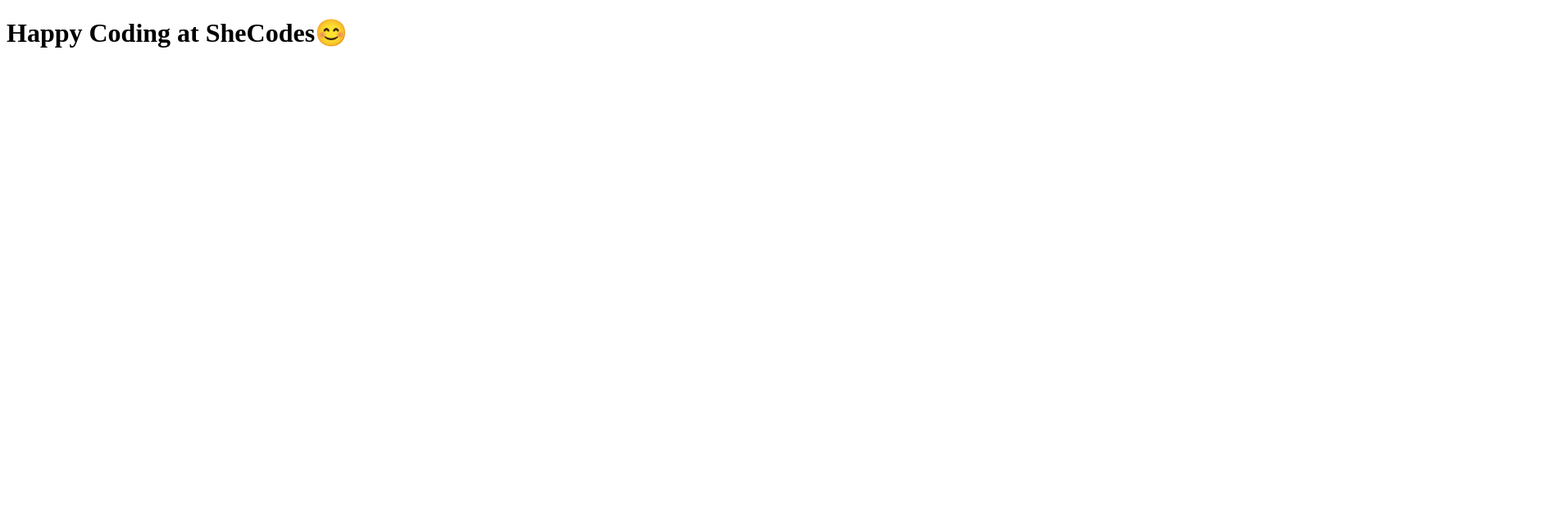
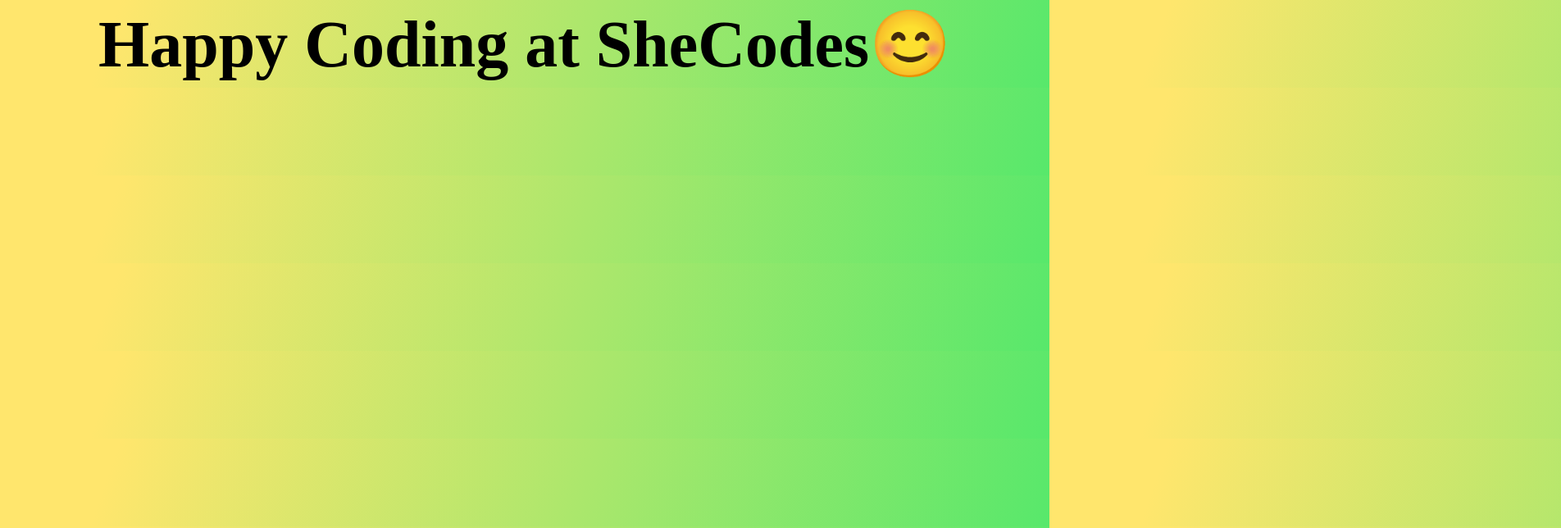
Before and after one commit to punSavitri/folder, a plain HTML site: page index.html in a window 1280 px wide. Shown: the top 644 px of the page at 82% size, 1904 px wide, since content can reach past the window. Drawn offline with Linux system fonts and the light colour scheme.

Commit message:
create styles.css file and link it to html file

```diff
--- a/index.html
+++ b/index.html
@@ -4,6 +4,7 @@
     <meta charset="UTF-8" />
     <meta name="viewport" content="width=device-width, initial-scale=1.0" />
     <title>Git Version Control</title>
+    <link rel="stylesheet" href="src/styles.css">
   </head>
   <body>
     <h1>Happy Coding at SheCodes😊</h1>
--- /dev/null
+++ b/src/styles.css
@@ -0,0 +1,15 @@
+body {
+  background: linear-gradient(
+    109.6deg,
+    rgb(255, 230, 109) 11.2%,
+    rgb(87, 232, 107) 100.2%
+  );
+}
+h1 {
+  text-align: center;
+  margin: 20px auto;
+  padding: 10px 20px;
+  font-size: 40px;
+  transform: scale(2);
+  transition: all 2s ease-in-out;
+}
```
